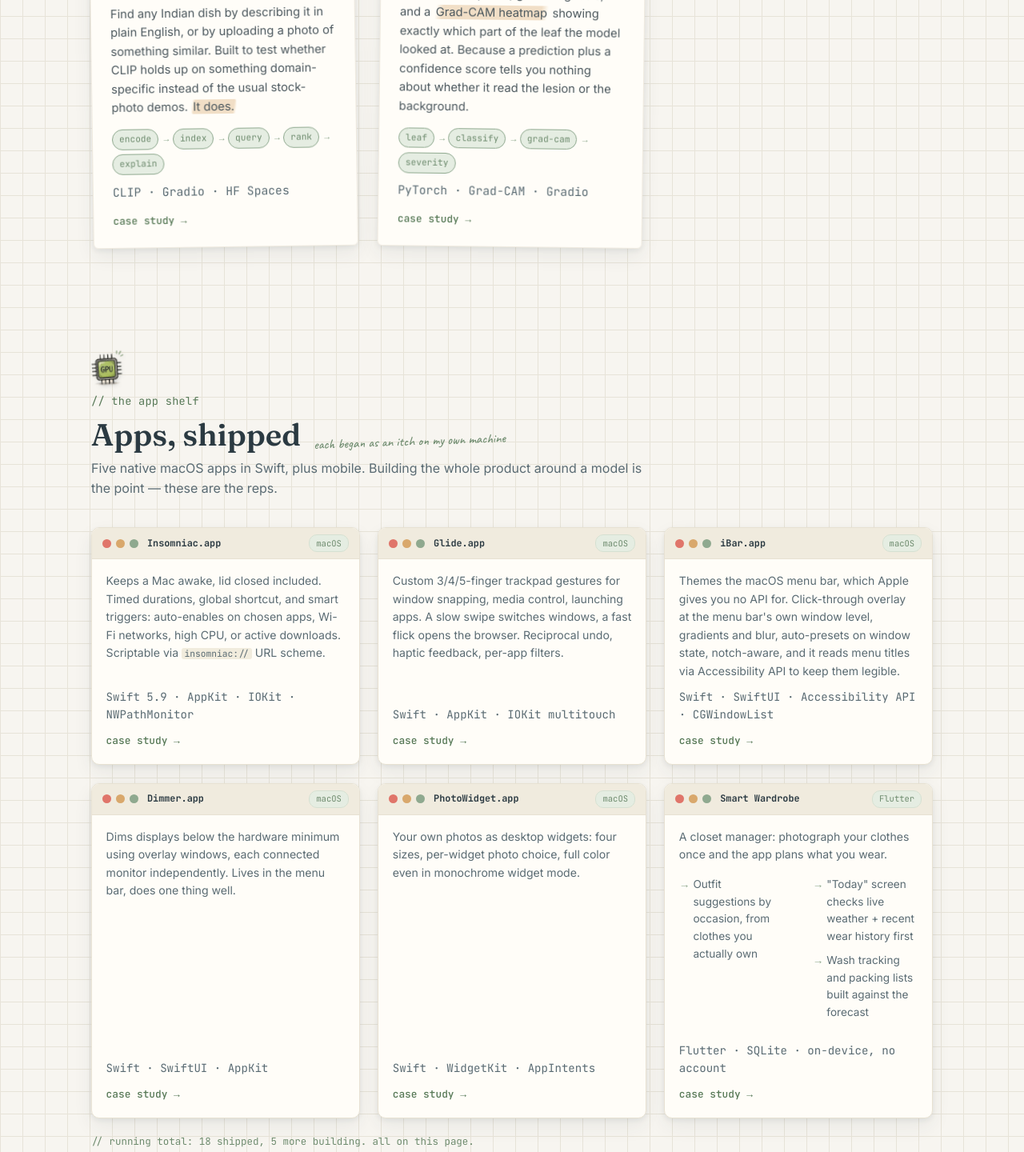
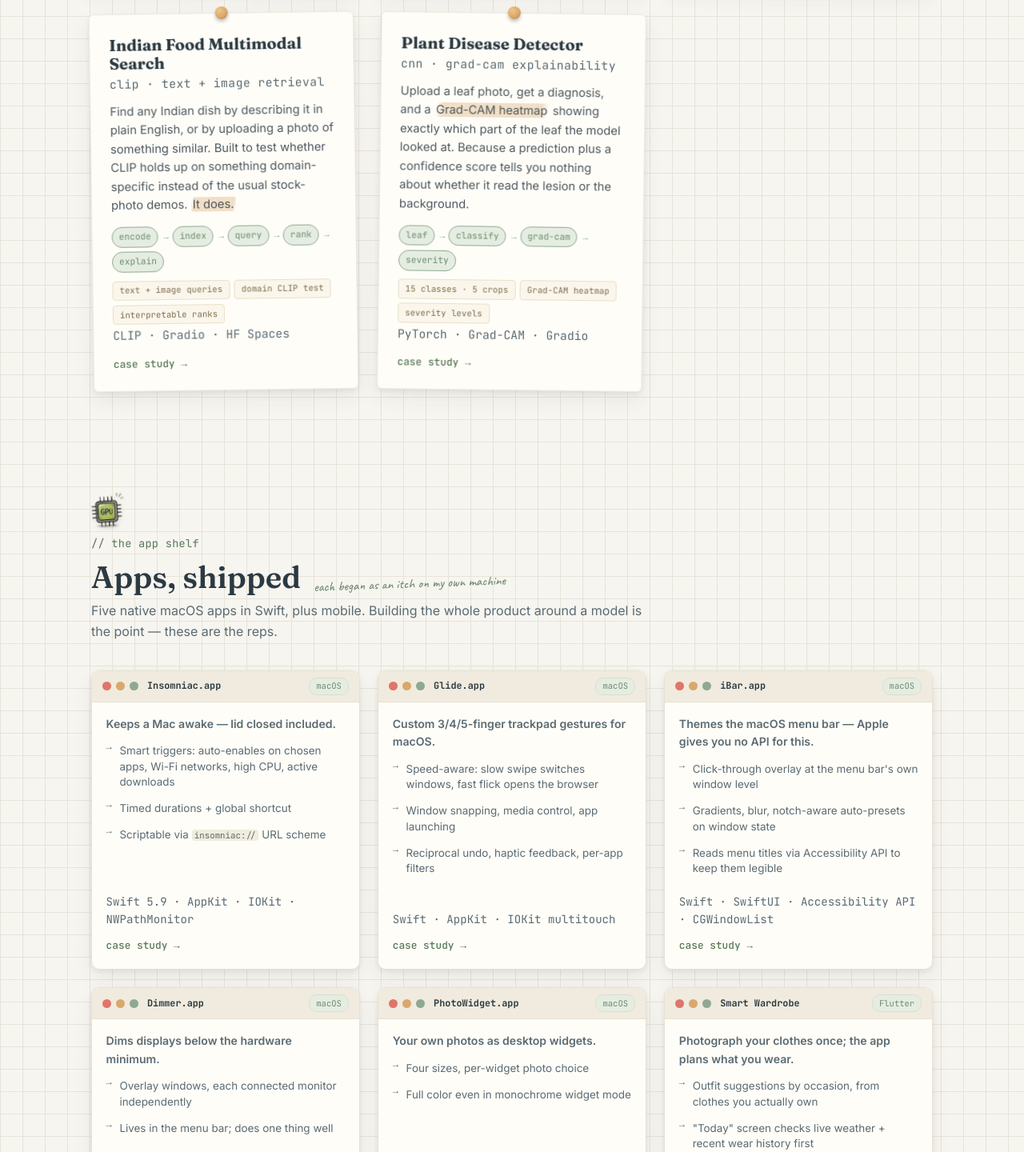
Before and after one commit to Vatsal057/Vatsal057.github.io, a plain HTML site: page index.html in a window 1280 px wide. Shown: the part 3844-5284 px from the top of the page at 80% size. Drawn offline with Linux system fonts and the light colour scheme; no server answers.

Commit message:
Card UI: app windows get lead + feature ticks; project cards get proof chips
- App shelf bodies restructured from paragraph walls to bold one-liner + arrow ticks
- Every project card carries an amber proof-chip row (real metrics, scannable)
- Distinct visual grammar: sage pipeline chips = flow, amber chips = evidence

```diff
--- a/index.html
+++ b/index.html
@@ -175,6 +175,7 @@
       <p class="card-tag mono">knowledge engine · flutter + fastapi</p>
       <p>Turns Reels, Shorts and articles into structured knowledge cards: transcription, OCR, an LLM chain with automatic fallback across Gemini / Cerebras / Groq, all linked in a semantic knowledge graph.</p>
       <div class="pipeline mono"><span>ingest</span><span>transcribe/OCR</span><span>LLM chain</span><span>cards</span><span>graph</span></div>
+      <p class="card-proof mono"><span>3-provider LLM fallback</span><span>semantic graph</span><span>1 SQLite, 0 Redis</span></p>
       <p class="card-stack mono">Whisper · OpenCV · Tesseract · SQLite · HF Spaces</p>
       <a class="card-link mono" href="case/project.html?id=cachy">case study →</a>
     </article>
@@ -187,6 +188,7 @@
           <p class="card-tag mono">rag from scratch · no langchain</p>
           <p>Ask the Indian Constitution anything, get grounded answers with exact citations and similarity scores. Retrieval written from scratch in <mark class="hl">~60 lines</mark>. A 20-query stress test is documented in the repo, <mark class="hl">78% accuracy</mark> after fixing chunking.</p>
           <div class="pipeline mono"><span>pdf</span><span>chunk</span><span>embed</span><span>retrieve</span><span>cite</span></div>
+          <p class="card-proof mono"><span>78% on 20-query eval</span><span>~60 lines</span><span>no framework</span></p>
           <p class="card-stack mono">sentence-transformers · ChromaDB · Mistral-7B</p>
           <p class="mono flip-hint">flip →</p>
         </div>
@@ -245,6 +247,7 @@
       <p class="card-tag mono">full ml lifecycle · self-monitoring</p>
       <p>XGBoost match-outcome model served over FastAPI, with a monitor computing Population Stability Index every 5 minutes to catch data drift, and a live Streamlit health dashboard. Three services, Docker Compose.</p>
       <div class="pipeline mono"><span>data</span><span>features</span><span>train</span><span>serve</span><span>monitor</span></div>
+      <p class="card-proof mono"><span>PSI every 5 min</span><span>3 services</span><span>live drift dashboard</span></p>
       <p class="card-stack mono">XGBoost · FastAPI · Streamlit · Docker</p>
       <a class="card-link mono" href="case/project.html?id=ipl-mlops">case study →</a>
     </article>
@@ -255,6 +258,7 @@
       <p class="card-tag mono">computer vision · gesture control</p>
       <p>Control PowerPoint with bare hands through a webcam: swipe to navigate, point for a live laser dot, pinch to zoom. Orientation-invariant detection with dwell-time guards against accidental triggers.</p>
       <div class="pipeline mono"><span>webcam</span><span>landmarks</span><span>gesture</span><span>action</span></div>
+      <p class="card-proof mono"><span>orientation-invariant</span><span>dwell-time guards</span><span>6 gestures</span></p>
       <p class="card-stack mono">MediaPipe · OpenCV · PyQt6</p>
       <a class="card-link mono" href="case/project.html?id=airswipe">case study →</a>
     </article>
@@ -265,6 +269,7 @@
       <p class="card-tag mono">data mining · unsupervised</p>
       <p>A year of data from 14 CPCB stations, 6 engineered features, three clustering algorithms compared. DBSCAN worked best since it flags outliers, and the outliers were the hotspots. Silk Board hit <mark class="hl">AQI 500</mark>.</p>
       <div class="pipeline mono"><span>excel mess</span><span>clean</span><span>features</span><span>cluster</span><span>hotspots</span></div>
+      <p class="card-proof mono"><span>14 stations · 1 year</span><span>3 algorithms compared</span><span>hotspots = outliers</span></p>
       <p class="card-stack mono">pandas · scikit-learn · DBSCAN</p>
       <a class="card-link mono" href="case/project.html?id=bangalore-aqi">case study →</a>
     </article>
@@ -275,6 +280,7 @@
       <p class="card-tag mono">on-device ml · accessibility</p>
       <p>Handwriting-to-text Android keyboard for seniors: on-device ink recognition, a personal dictionary that learns your writing, and Catmull-Rom smoothing to filter hand tremor.</p>
       <div class="pipeline mono"><span>strokes</span><span>smooth</span><span>recognize</span><span>learn</span></div>
+      <p class="card-proof mono"><span>100% on-device</span><span>tremor smoothing</span><span>real Kotlin IME</span></p>
       <p class="card-stack mono">ML Kit · Flutter · Kotlin IME</p>
       <a class="card-link mono" href="case/project.html?id=scribbletype">case study →</a>
     </article>
@@ -285,6 +291,7 @@
       <p class="card-tag mono">clip · text + image retrieval</p>
       <p>Find any Indian dish by describing it in plain English, or by uploading a photo of something similar. Built to test whether CLIP holds up on something domain-specific instead of the usual stock-photo demos. <mark class="hl">It does.</mark></p>
       <div class="pipeline mono"><span>encode</span><span>index</span><span>query</span><span>rank</span><span>explain</span></div>
+      <p class="card-proof mono"><span>text + image queries</span><span>domain CLIP test</span><span>interpretable ranks</span></p>
       <p class="card-stack mono">CLIP · Gradio · HF Spaces</p>
       <a class="card-link mono" href="case/project.html?id=indian-food-search">case study →</a>
     </article>
@@ -295,6 +302,7 @@
       <p class="card-tag mono">cnn · grad-cam explainability</p>
       <p>Upload a leaf photo, get a diagnosis, and a <mark class="hl">Grad-CAM heatmap</mark> showing exactly which part of the leaf the model looked at. Because a prediction plus a confidence score tells you nothing about whether it read the lesion or the background.</p>
       <div class="pipeline mono"><span>leaf</span><span>classify</span><span>grad-cam</span><span>severity</span></div>
+      <p class="card-proof mono"><span>15 classes · 5 crops</span><span>Grad-CAM heatmap</span><span>severity levels</span></p>
       <p class="card-stack mono">PyTorch · Grad-CAM · Gradio</p>
       <a class="card-link mono" href="case/project.html?id=plant-disease">case study →</a>
     </article>
@@ -315,7 +323,12 @@
     <article class="app-window reveal">
       <div class="app-titlebar mono"><span class="term-dots"><i></i><i></i><i></i></span><span class="app-name">Insomniac.app</span><span class="app-platform">macOS</span></div>
       <div class="app-body">
-        <p>Keeps a Mac awake, lid closed included. Timed durations, global shortcut, and smart triggers: auto-enables on chosen apps, Wi-Fi networks, high CPU, or active downloads. Scriptable via <code>insomniac://</code> URL scheme.</p>
+        <p class="app-lead">Keeps a Mac awake — lid closed included.</p>
+        <ul class="app-features">
+          <li>Smart triggers: auto-enables on chosen apps, Wi-Fi networks, high CPU, active downloads</li>
+          <li>Timed durations + global shortcut</li>
+          <li>Scriptable via <code>insomniac://</code> URL scheme</li>
+        </ul>
         <p class="card-stack mono">Swift 5.9 · AppKit · IOKit · NWPathMonitor</p>
         <a class="card-link mono" href="case/project.html?id=insomniac">case study →</a>
       </div>
@@ -323,7 +336,12 @@
     <article class="app-window reveal">
       <div class="app-titlebar mono"><span class="term-dots"><i></i><i></i><i></i></span><span class="app-name">Glide.app</span><span class="app-platform">macOS</span></div>
       <div class="app-body">
-        <p>Custom 3/4/5-finger trackpad gestures for window snapping, media control, launching apps. A slow swipe switches windows, a fast flick opens the browser. Reciprocal undo, haptic feedback, per-app filters.</p>
+        <p class="app-lead">Custom 3/4/5-finger trackpad gestures for macOS.</p>
+        <ul class="app-features">
+          <li>Speed-aware: slow swipe switches windows, fast flick opens the browser</li>
+          <li>Window snapping, media control, app launching</li>
+          <li>Reciprocal undo, haptic feedback, per-app filters</li>
+        </ul>
         <p class="card-stack mono">Swift · AppKit · IOKit multitouch</p>
         <a class="card-link mono" href="case/project.html?id=glide">case study →</a>
       </div>
@@ -331,7 +349,12 @@
     <article class="app-window reveal">
       <div class="app-titlebar mono"><span class="term-dots"><i></i><i></i><i></i></span><span class="app-name">iBar.app</span><span class="app-platform">macOS</span></div>
       <div class="app-body">
-        <p>Themes the macOS menu bar, which Apple gives you no API for. Click-through overlay at the menu bar's own window level, gradients and blur, auto-presets on window state, notch-aware, and it reads menu titles via Accessibility API to keep them legible.</p>
+        <p class="app-lead">Themes the macOS menu bar — Apple gives you no API for this.</p>
+        <ul class="app-features">
+          <li>Click-through overlay at the menu bar's own window level</li>
+          <li>Gradients, blur, notch-aware auto-presets on window state</li>
+          <li>Reads menu titles via Accessibility API to keep them legible</li>
+        </ul>
         <p class="card-stack mono">Swift · SwiftUI · Accessibility API · CGWindowList</p>
         <a class="card-link mono" href="case/project.html?id=ibar">case study →</a>
       </div>
@@ -339,7 +362,11 @@
     <article class="app-window reveal">
       <div class="app-titlebar mono"><span class="term-dots"><i></i><i></i><i></i></span><span class="app-name">Dimmer.app</span><span class="app-platform">macOS</span></div>
       <div class="app-body">
-        <p>Dims displays below the hardware minimum using overlay windows, each connected monitor independently. Lives in the menu bar, does one thing well.</p>
+        <p class="app-lead">Dims displays below the hardware minimum.</p>
+        <ul class="app-features">
+          <li>Overlay windows, each connected monitor independently</li>
+          <li>Lives in the menu bar; does one thing well</li>
+        </ul>
         <p class="card-stack mono">Swift · SwiftUI · AppKit</p>
         <a class="card-link mono" href="case/project.html?id=dimmer">case study →</a>
       </div>
@@ -347,7 +374,11 @@
     <article class="app-window reveal">
       <div class="app-titlebar mono"><span class="term-dots"><i></i><i></i><i></i></span><span class="app-name">PhotoWidget.app</span><span class="app-platform">macOS</span></div>
       <div class="app-body">
-        <p>Your own photos as desktop widgets: four sizes, per-widget photo choice, full color even in monochrome widget mode.</p>
+        <p class="app-lead">Your own photos as desktop widgets.</p>
+        <ul class="app-features">
+          <li>Four sizes, per-widget photo choice</li>
+          <li>Full color even in monochrome widget mode</li>
+        </ul>
         <p class="card-stack mono">Swift · WidgetKit · AppIntents</p>
         <a class="card-link mono" href="case/project.html?id=photowidget">case study →</a>
       </div>
@@ -355,7 +386,7 @@
     <article class="app-window reveal">
       <div class="app-titlebar mono"><span class="term-dots"><i></i><i></i><i></i></span><span class="app-name">Smart Wardrobe</span><span class="app-platform">Flutter</span></div>
       <div class="app-body">
-        <p>A closet manager: photograph your clothes once and the app plans what you wear.</p>
+        <p class="app-lead">Photograph your clothes once; the app plans what you wear.</p>
         <ul class="app-features">
           <li>Outfit suggestions by occasion, from clothes you actually own</li>
           <li>"Today" screen checks live weather + recent wear history first</li>
--- a/style.css
+++ b/style.css
@@ -769,3 +769,23 @@ html.js .cards .reveal:nth-child(6), html.js .app-grid .reveal:nth-child(6) { tr
 @media (prefers-reduced-motion: reduce) {
   html.js .reveal { opacity: 1 !important; transform: none !important; translate: none !important; filter: none !important; transition: none !important; }
 }
+
+/* ---- app windows: lead + ticks (replaces the text-wall body) ---- */
+.app-lead { font-weight: 600; color: var(--ink); font-size: .95rem; margin-bottom: .55rem; }
+.app-grid .app-features { list-style: none; margin: 0 0 .4rem; display: grid; gap: .35rem; }
+.app-grid .app-features li {
+  position: relative; padding-left: 1.05rem;
+  font-size: .84rem; color: var(--ink-soft); line-height: 1.45;
+}
+.app-grid .app-features li::before {
+  content: "→"; position: absolute; left: 0; top: 0;
+  color: var(--sage-text); font-family: 'JetBrains Mono', monospace; font-size: .75rem;
+}
+
+/* ---- proof chips: the numbers a recruiter scans for ---- */
+.card-proof { display: flex; flex-wrap: wrap; gap: .35rem; margin: .65rem 0 .1rem; }
+.card-proof span {
+  font-size: .66rem; letter-spacing: .01em; padding: .18rem .5rem;
+  border-radius: 4px; background: #faf6ec; border: 1px solid #eadfc8;
+  color: #7d6a4a; white-space: nowrap;
+}
```
